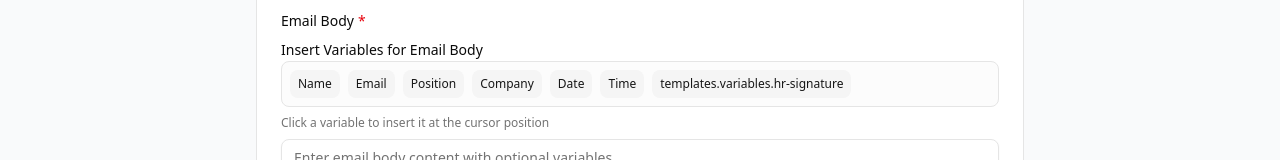
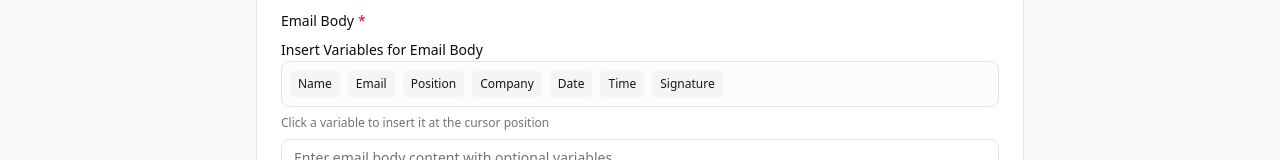
Before and after one commit to prasad-vamer/tegami-flow, a React (Vite) app in the folder tegami-flow-gui/: page /templates/create in a window 1280 px wide. Shown: the part 555-715 px from the top of the page. Built offline with nearby package versions, Linux system fonts and the light colour scheme; no server answers.

Commit message:
Update variable label for signature in templates and add translation for signature in English and Japanese

```diff
--- a/tegami-flow-gui/src/constants/template.ts
+++ b/tegami-flow-gui/src/constants/template.ts
@@ -9,7 +9,7 @@ export const bodyVariables: Variable[] = [
   { key: "{{company}}", label: t("templates.variables.company") },
   { key: "{{date}}", label: t("templates.variables.date") },
   { key: "{{time}}", label: t("templates.variables.time") },
-  { key: "{{hr-sign}}", label: t("templates.variables.hr-signature") },
+  { key: "{{hr-sign}}", label: t("templates.variables.signature") },
 ];
 
 export const subjectVariables: Variable[] = [
--- a/tegami-flow-gui/src/i18n/resources/en.json
+++ b/tegami-flow-gui/src/i18n/resources/en.json
@@ -203,7 +203,8 @@
       "position": "Position",
       "company": "Company",
       "date": "Date",
-      "time": "Time"
+      "time": "Time",
+      "signature": "Signature"
     },
     "actions": {
       "edit": "Edit template",
--- a/tegami-flow-gui/src/i18n/resources/ja.json
+++ b/tegami-flow-gui/src/i18n/resources/ja.json
@@ -203,7 +203,8 @@
       "position": "ポジション",
       "company": "会社",
       "date": "日付",
-      "time": "時間"
+      "time": "時間",
+      "signature": "署名"
     },
     "actions": {
       "edit": "テンプレートを編集",
```
